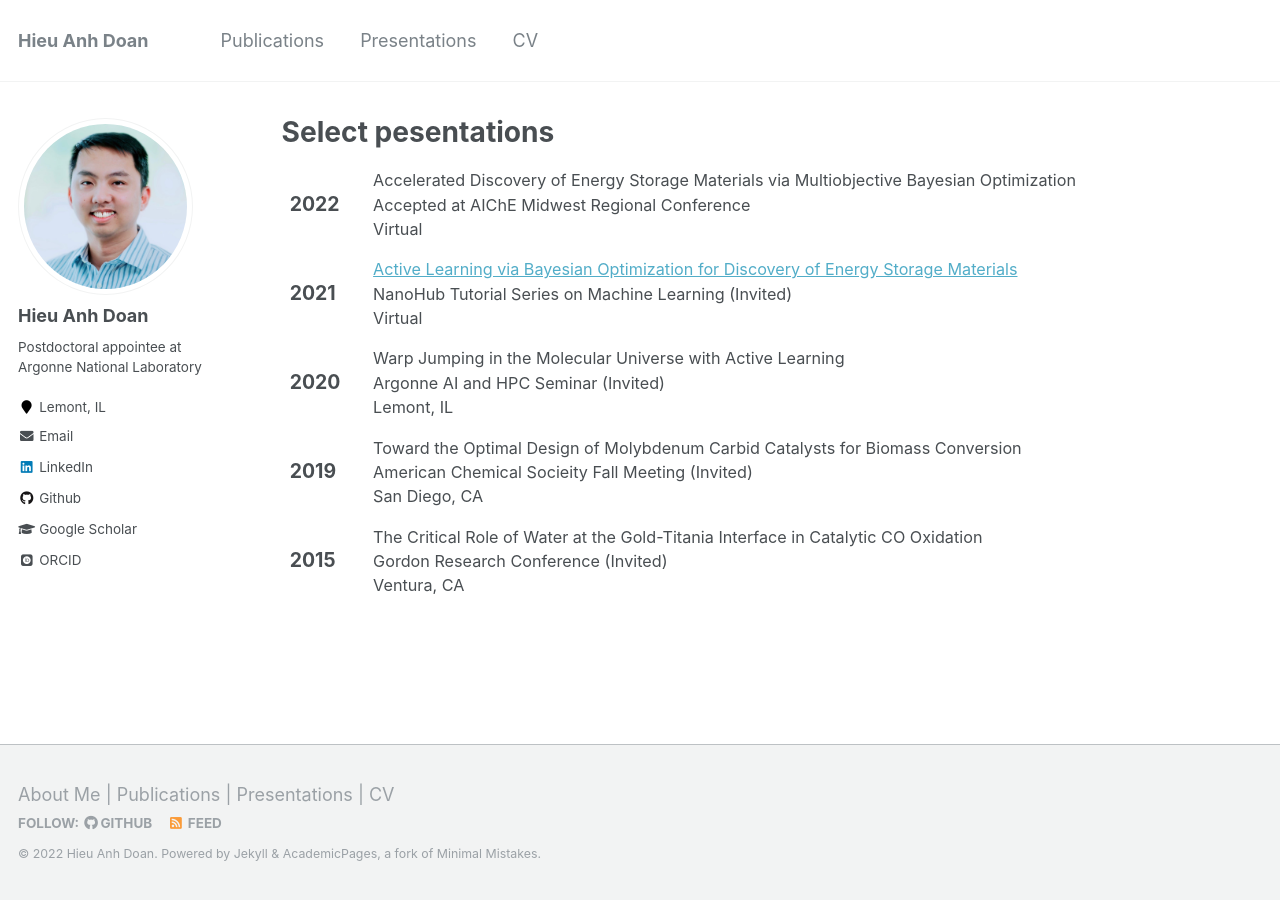
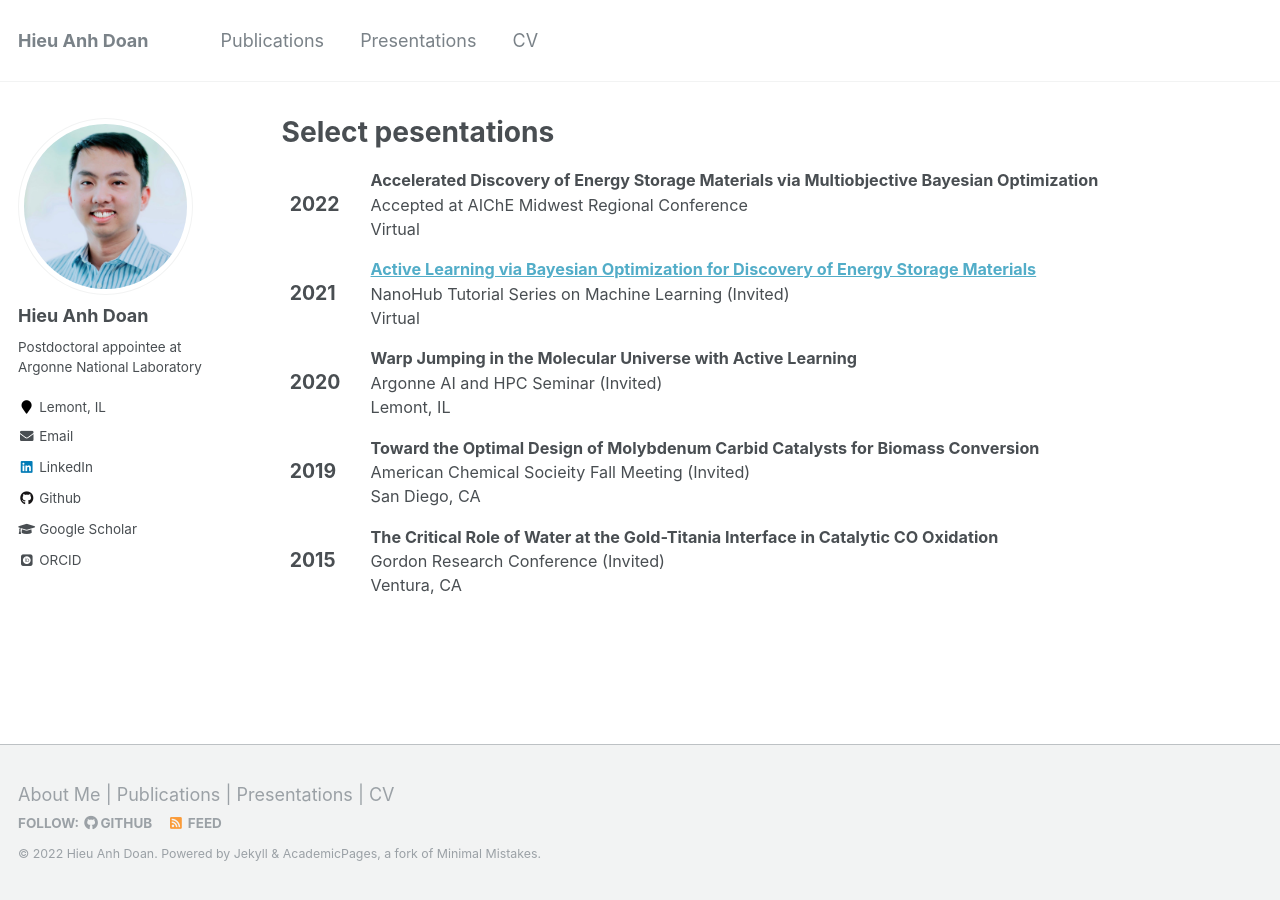
Before and after one commit to hieuadoan/hieuadoan.github.io, a Jekyll site: the page built from _pages/talks.html, in a window 1280 px wide. Built offline with Jekyll 4.4.1, drawn with Linux system fonts in a browser that asks for light colours; some web fonts are replaced.

Commit message:
bold titles

```diff
--- a/_pages/talks.html
+++ b/_pages/talks.html
@@ -23,7 +23,7 @@ author_profile: true
 		</td>
 	  <td class="publication">
 		  <span class="pubtitle">
-        Accelerated Discovery of Energy Storage Materials via Multiobjective Bayesian Optimization
+        <b>Accelerated Discovery of Energy Storage Materials via Multiobjective Bayesian Optimization</b>
 			</span><br />
 			<span class="authors">
 				Accepted at AIChE Midwest Regional Conference
@@ -50,7 +50,7 @@ author_profile: true
         </td>
 		<td class="publication">
 			<span class="pubtitle">
-        <a href="https://nanohub.org/tools/bayesopt">Active Learning via Bayesian Optimization for Discovery of Energy Storage Materials</a>
+        <a href="https://nanohub.org/tools/bayesopt"><b>Active Learning via Bayesian Optimization for Discovery of Energy Storage Materials</b></a>
 			</span><br />
 			<span class="authors">
         NanoHub Tutorial Series on Machine Learning (Invited)
@@ -77,7 +77,7 @@ author_profile: true
 		</td>
 		<td class="publication">
 			<span class="pubtitle">
-				Warp Jumping in the Molecular Universe with Active Learning
+				<b>Warp Jumping in the Molecular Universe with Active Learning</b>
 			</span><br />
 			<span class="authors">
 				Argonne AI and HPC Seminar (Invited)
@@ -104,7 +104,7 @@ author_profile: true
 		</td>
 		<td class="publication">
 			<span class="pubtitle">
-        Toward the Optimal Design of Molybdenum Carbid Catalysts for Biomass Conversion
+        	<b>Toward the Optimal Design of Molybdenum Carbid Catalysts for Biomass Conversion</b>
 			</span><br />
 			<span class="authors">
         American Chemical Socieity Fall Meeting (Invited)
@@ -131,7 +131,7 @@ author_profile: true
 		</td>
 		<td class="publication">
 			<span class="pubtitle">
-        The Critical Role of Water at the Gold-Titania Interface in Catalytic CO Oxidation
+        	<b>The Critical Role of Water at the Gold-Titania Interface in Catalytic CO Oxidation</b>
 			</span><br />
 			<span class="authors">
         Gordon Research Conference (Invited)
```
